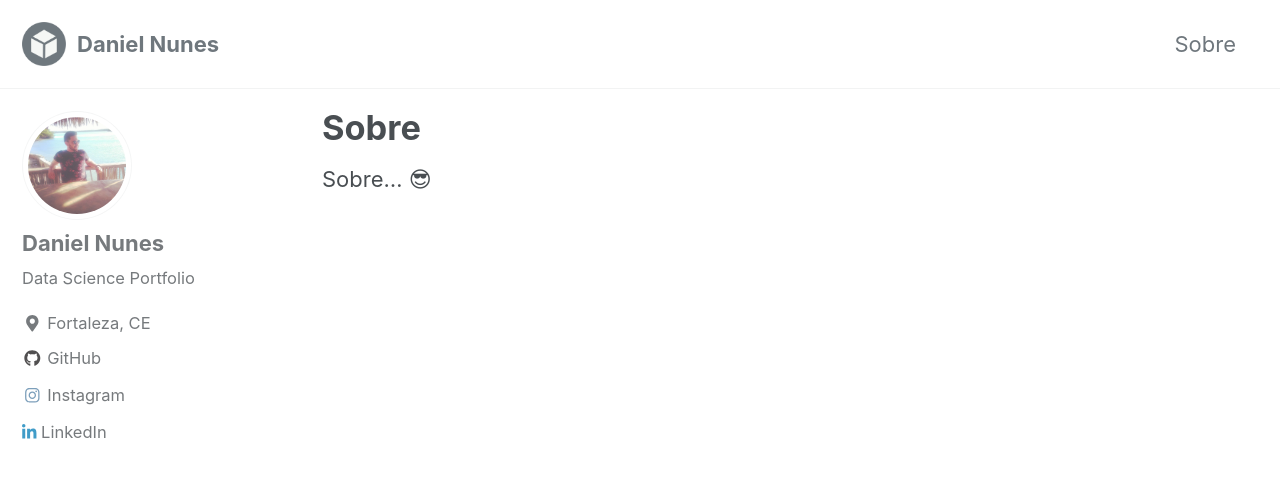
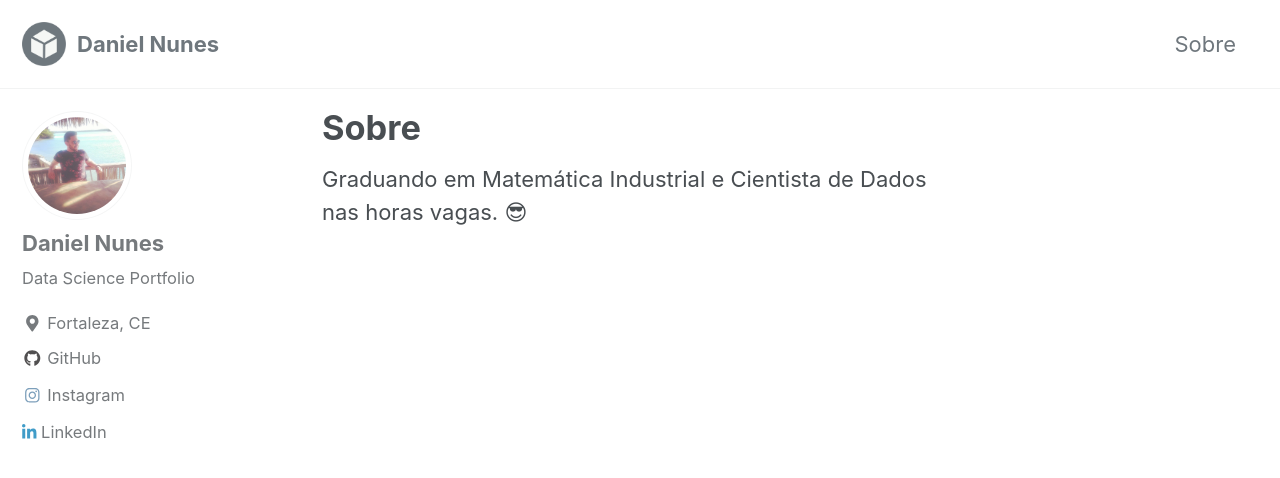
Before and after one commit to danielmnunes/danielmnunes.github.io, a Jekyll site: the page built from _pages/about.md, in a window 1280 px wide and 900 px high. Shown: the top 478 px of the window. Built offline with Jekyll 4.4.1, drawn with Linux system fonts in a browser that asks for light colours; cached includes are drawn as plain includes; nearby versions of some CDN libraries; emoji names are drawn with the system emoji font.

Commit message:
Sobre completo

```diff
--- a/_pages/about.md
+++ b/_pages/about.md
@@ -3,4 +3,4 @@ title: "Sobre"
 permalink: /about/
 ---
 
-Sobre... :sunglasses:
+Graduando em Matemática Industrial e Cientista de Dados nas horas vagas. :sunglasses:
```
